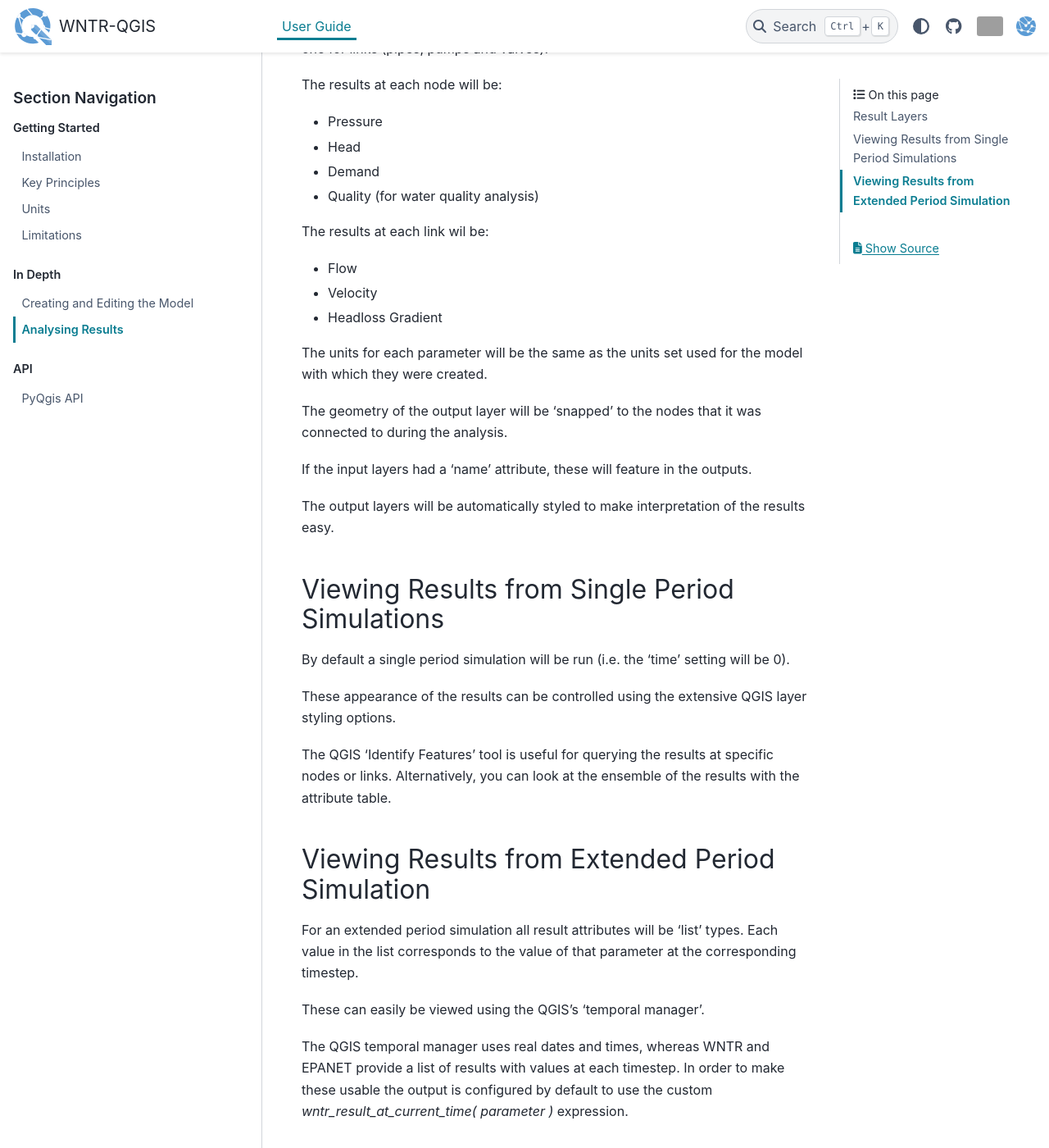
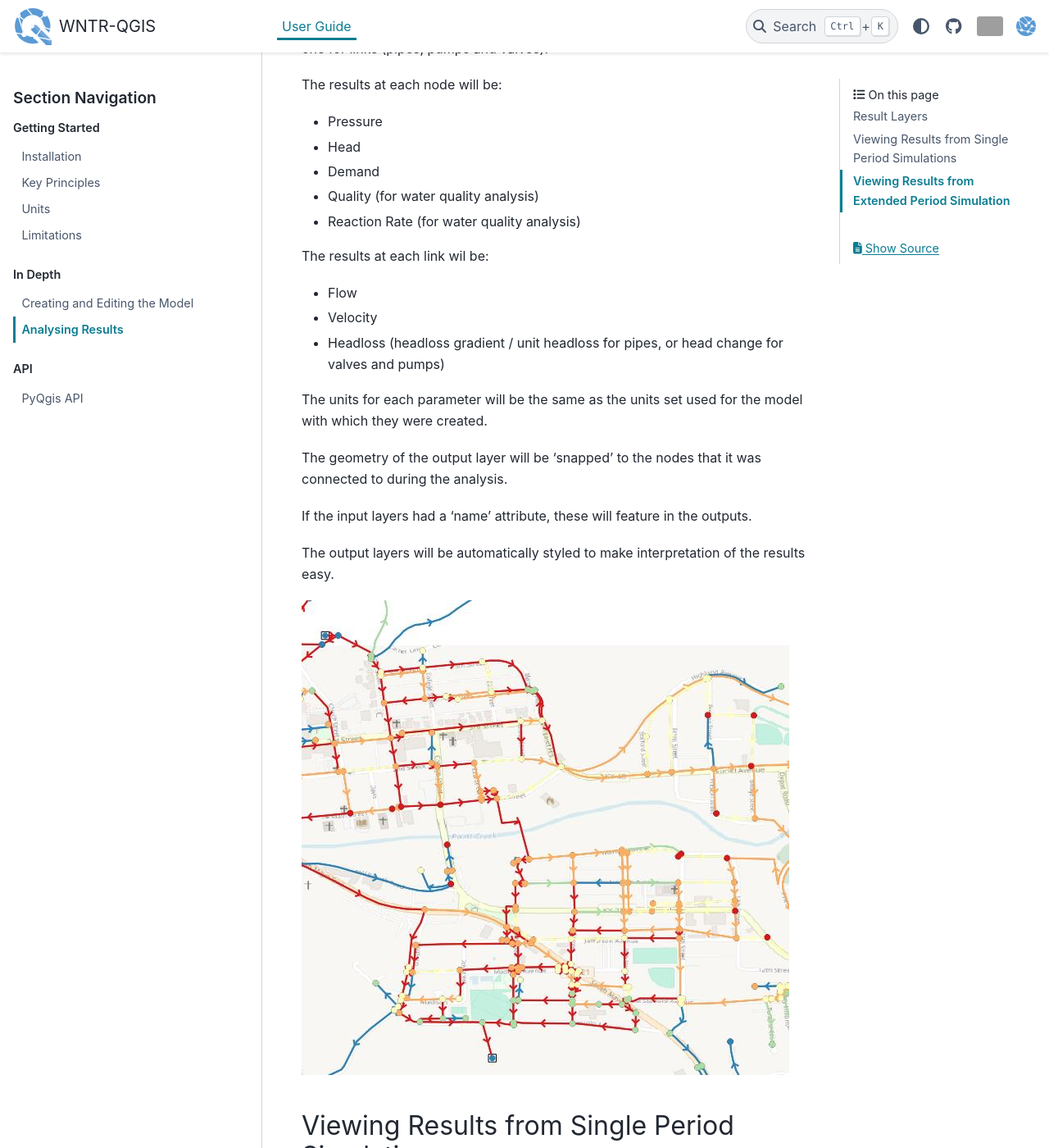
Before and after one commit to angusmcb/wntr-qgis, a Sphinx documentation site: the page built from docs/user_guide/analysing_results.rst, in a window 1280 px wide and 1400 px high, scrolled down 271 px. Shown: the whole window at 82% size. Built offline with Sphinx 7.4.7 and the PyData theme 0.15.4, drawn with Linux system fonts in a browser that asks for light colours; some of the changed text lies outside the part shown; grey boxes are pictures that could not be loaded.

Commit message:
Update results documentation

```diff
--- a/docs/user_guide/analysing_results.rst
+++ b/docs/user_guide/analysing_results.rst
@@ -13,12 +13,13 @@ The results at each node will be:
 * Head
 * Demand
 * Quality (for water quality analysis)
+* Reaction Rate (for water quality analysis)
 
 The results at each link wil be:
 
 * Flow
 * Velocity
-* Headloss Gradient
+* Headloss (headloss gradient / unit headloss for pipes, or head change for valves and pumps)
 
 The units for each parameter will be the same as the units set used for the model with which they were created.
 
@@ -27,6 +28,8 @@ The geometry of the output layer will be 'snapped' to the nodes that it was conn
 If the input layers had a 'name' attribute, these will feature in the outputs.
 
 The output layers will be automatically styled to make interpretation of the results easy.
+
+.. image:: ../_static/results_example.jpg
 
 Viewing Results from Single Period Simulations
 ==============================================
@@ -45,4 +48,4 @@ For an extended period simulation all result attributes will be 'list' types. Ea
 
 These can easily be viewed using the QGIS's 'temporal manager'.
 
-The QGIS temporal manager uses real dates and times, whereas WNTR and EPANET provide a list of results with values at each timestep. In order to make these usable the output is configured by default to use the custom `wntr_result_at_current_time( parameter )` expression.
+The QGIS temporal manager uses real dates and times, whereas WNTR and EPANET provide a list of results with values at each timestep. In order to make these usable the output is configured by default to use the custom ``wntr_result_at_current_time( parameter )`` expression.
```
Also changed, not shown: docs/_static/results_example.jpg (added).
